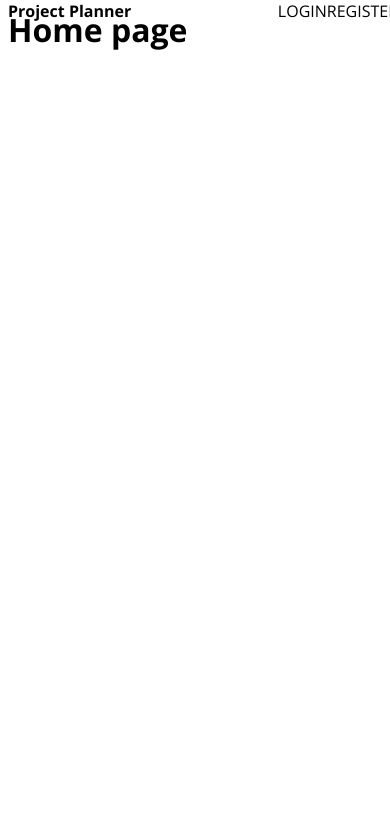
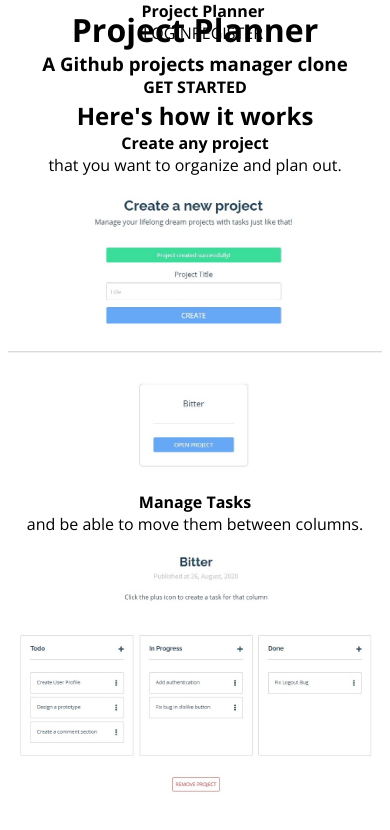
Before and after one commit to hasan-abir/project-planner, a Vue app: page / in a window 390 px wide. Shown: the top 830 px of the page. Built offline with nearby package versions, Linux system fonts and the light colour scheme; no server answers.

Commit message:
Home page complete

```diff
--- a/src/assets/style.css
+++ b/src/assets/style.css
@@ -3,7 +3,7 @@
 
 :root {
   --heading: 'Raleway', sans-serif;
-  --shadow: 1px 1px 5px 0px rgba(0, 0, 0, 0.2);
+  --shadow: 1px 1px 5px 0px rgba(0, 0, 0, 0.3);
   --round: 3px;
   --roundLg: 10px;
   --font: #1b4058;
@@ -24,6 +24,7 @@
   --space4: 4rem;
   --space5: 5rem;
   --spaceTop: 8rem;
+  --spaceTopLg: 10rem;
   --sizeLg: 3rem;
   --sizeSm: 0.8rem;
 }
--- a/src/components/Navbar.vue
+++ b/src/components/Navbar.vue
@@ -54,7 +54,6 @@ export default {
   z-index: 10;
   background: var(--light);
   border-bottom: 1px solid var(--borderColor);
-  /* box-shadow: var(--shadow); */
 }
 
 .brand {
@@ -92,4 +91,10 @@ ul {
 li {
   display: inline;
 }
+
+@media (max-width: 600px) {
+  .container {
+    flex-direction: column;
+  }
+}
 </style>
--- a/src/components/project/CreateProject.vue
+++ b/src/components/project/CreateProject.vue
@@ -1,5 +1,6 @@
 <template>
   <div class="create-project">
+    <h3 v-if="user">Welcome, {{user.displayName}}</h3>
     <h1>Create a new project</h1>
     <p>Manage your lifelong dream projects with tasks just like that!</p>
     <div class="form-wrapper">
@@ -35,6 +36,7 @@ export default {
   computed: {
     ...mapGetters({
       creatingProject: "project/creatingProject",
+      user: "auth/user",
       errors: "project/errors",
       success: "project/success",
     }),
@@ -64,6 +66,12 @@ export default {
   text-align: center;
 }
 
+h3 {
+  font-family: var(--heading);
+  margin-bottom: var(--space1);
+  color: var(--borderColor);
+}
+
 h1 {
   font-family: var(--heading);
   margin-bottom: var(--spacehalf);
--- /dev/null
+++ b/src/components/project/DeleteProject.vue
@@ -0,0 +1,86 @@
+<template>
+  <div class="delete-project">
+    <button class="closer" @click="toggleDelete(false)" :disabled="removingProject"></button>
+    <div class="card">
+      <p>Are you sure you want to remove this project?</p>
+      <div class="btn-group">
+        <button
+          :disabled="removingProject"
+          class="error"
+          @click="deleteProject({projectId, toggleDelete})"
+        >Remove</button>
+        <button :disabled="removingProject" class="cancel" @click="toggleDelete(false)">Cancel</button>
+      </div>
+    </div>
+  </div>
+</template>
+
+<script>
+import { mapGetters, mapActions } from "vuex";
+
+export default {
+  name: "DeleteProject",
+  props: ["toggleDelete", "projectId"],
+  computed: {
+    ...mapGetters({
+      removingProject: "project/removingProject",
+    }),
+  },
+  methods: {
+    ...mapActions({
+      deleteProject: "project/deleteProject",
+    }),
+  },
+};
+</script>
+
+<style scoped>
+@import "../../assets/style.css";
+
+.delete-project {
+  position: fixed;
+  z-index: 20;
+  top: 0;
+  left: 0;
+  height: 100vh;
+  width: 100%;
+  background: rgba(0, 0, 0, 0.5);
+  display: flex;
+  justify-content: center;
+  align-items: center;
+}
+
+.closer {
+  position: fixed;
+  z-index: 30;
+  top: 0;
+  left: 0;
+  width: 100%;
+  height: 100%;
+  background: none;
+}
+
+.card {
+  padding: var(--space2);
+  z-index: 40;
+  background: var(--light);
+  border-radius: var(--round);
+  margin: var(--space1);
+}
+
+p {
+  margin-bottom: var(--space1half);
+}
+
+.error {
+  margin-right: var(--spacehalf);
+}
+.cancel {
+  color: var(--font);
+  background: var(--light);
+  border: 1px solid var(--font);
+  padding: var(--spacehalf);
+  border-radius: var(--round);
+  font-size: var(--sizeSm);
+}
+</style>
--- a/src/components/project/ProjectDetails.vue
+++ b/src/components/project/ProjectDetails.vue
@@ -8,6 +8,16 @@
         <h1 class="heading">{{currentProject.title}}</h1>
         <p>Published at {{dateString()}}</p>
         <Columns />
+        <button
+          class="error"
+          :disabled="addingTask || updatingTask || removingTask"
+          @click="toggleDelete(true)"
+        >Remove Project</button>
+        <DeleteProject
+          v-if="confirmDelete"
+          :toggleDelete="toggleDelete"
+          :projectId="currentProject.id"
+        />
       </div>
       <p v-else>No project found</p>
     </template>
@@ -18,17 +28,27 @@
 import { mapGetters, mapActions } from "vuex";
 import { formatDate } from "../../helpers";
 import Columns from "./task/Columns";
+import DeleteProject from "./DeleteProject";
 
 export default {
   name: "ProjectDetails",
   components: {
     Columns,
+    DeleteProject,
   },
   props: ["projectId"],
+  data() {
+    return {
+      confirmDelete: false,
+    };
+  },
   computed: {
     ...mapGetters({
       fetchingCurrentProject: "project/fetchingCurrentProject",
       currentProject: "project/currentProject",
+      addingTask: "project/addingTask",
+      updatingTask: "project/updatingTask",
+      removingTask: "project/removingTask",
     }),
   },
   mounted() {
@@ -40,6 +60,9 @@ export default {
     }),
     dateString() {
       return formatDate(this.currentProject.publishedAt);
+    },
+    toggleDelete(value) {
+      this.confirmDelete = value;
     },
   },
 };
@@ -61,4 +84,8 @@ p {
   color: var(--borderColor);
   text-align: center;
 }
+
+.error {
+  margin-top: var(--space3);
+}
 </style>
--- a/src/store/modules/auth.js
+++ b/src/store/modules/auth.js
@@ -11,6 +11,7 @@ const state = {
 }
 
 const getters = {
+  user: (state) => state.user,
   loadingUser: (state) => state.loadingUser,
   isLoggedIn: (state) => state.isLoggedIn,
   authenticating: (state) => state.authenticating,
--- a/src/store/modules/project.js
+++ b/src/store/modules/project.js
@@ -1,5 +1,6 @@
 import * as firebase from 'firebase/app'
 import { db } from '../../firebase'
+import router from '../../router'
 
 const state = {
   fetchingCurrentProject: true,
@@ -7,6 +8,7 @@ const state = {
   fetchingProjects: true,
   projects: [],
   creatingProject: false,
+  removingProject: false,
   addingTask: false,
   updatingTask: false,
   removingTask: false,
@@ -20,6 +22,7 @@ const getters = {
   fetchingProjects: (state) => state.fetchingProjects,
   projects: (state) => state.projects,
   creatingProject: (state) => state.creatingProject,
+  removingProject: (state) => state.removingProject,
   addingTask: (state) => state.addingTask,
   updatingTask: (state) => state.updatingTask,
   removingTask: (state) => state.removingTask,
@@ -129,6 +132,41 @@ const actions = {
       clearForm()
     } catch (err) {
       commit('setErrors', { non_field: err.message })
+    }
+  },
+  async deleteProject({ commit, rootState }, args) {
+    const { projectId, toggleDelete } = args
+
+    try {
+      commit('removingProject', true)
+
+      const author = rootState.auth.user.userId
+
+      const projectDoc = await db
+        .collection('users')
+        .doc(author)
+        .collection('projects')
+        .doc(projectId)
+
+      const tasksSnapshot = await projectDoc.collection('tasks').get()
+
+      const batch = await db.batch()
+
+      tasksSnapshot.forEach(function(doc) {
+        batch.delete(doc.ref)
+      })
+
+      await batch.commit()
+
+      await projectDoc.delete()
+
+      toggleDelete(false)
+
+      commit('removingProject', false)
+
+      router.push('/dashboard')
+    } catch (err) {
+      commit('setErrors', { query: err.message })
     }
   },
   async addTask({ commit, rootState }, args) {
@@ -253,6 +291,11 @@ const mutations = {
     state.errors = null
     state.success = null
   },
+  removingProject: (state, val) => {
+    state.removingProject = val
+    state.errors = null
+    state.success = null
+  },
   addingTask: (state) => {
     state.addingTask = true
     state.errors = null
--- a/src/views/CurrentProject.vue
+++ b/src/views/CurrentProject.vue
@@ -29,4 +29,10 @@ export default {
   padding-top: var(--spaceTop);
   padding-bottom: var(--space2);
 }
+
+@media (max-width: 600px) {
+  .wrapper {
+    padding-top: var(--spaceTopLg);
+  }
+}
 </style>
--- a/src/views/Dashboard.vue
+++ b/src/views/Dashboard.vue
@@ -28,4 +28,10 @@ export default {
   padding-top: var(--spaceTop);
   padding-bottom: var(--space2);
 }
+
+@media (max-width: 600px) {
+  .wrapper {
+    padding-top: var(--spaceTopLg);
+  }
+}
 </style>
--- a/src/views/Home.vue
+++ b/src/views/Home.vue
@@ -1,15 +1,148 @@
 <template>
-  <div>
-    <h1>Home page</h1>
+  <div class="wrapper container">
+    <div class="header">
+      <h1>Project Planner</h1>
+      <h3>A Github projects manager clone</h3>
+      <router-link to="/register" class="register">Get started</router-link>
+    </div>
+    <div class="divider"></div>
+    <h2>Here's how it works</h2>
+    <div class="how-it-works">
+      <div class="step">
+        <p>
+          <b>Create any project</b>
+          <br />that you want to organize and plan out.
+        </p>
+        <div class="img">
+          <img src="../assets/step1.jpg" alt />
+        </div>
+      </div>
+      <div class="step step-reverse">
+        <div class="img">
+          <img src="../assets/step2.jpg" alt />
+        </div>
+        <p>
+          <b>Manage Tasks</b>
+          <br />and be able to move them between columns.
+        </p>
+      </div>
+    </div>
   </div>
 </template>
 
 <script>
 export default {
-  name: 'Home',
-}
+  name: "Home",
+};
 </script>
 
 <style scoped>
-@import '../assets/style.css';
+@import "../assets/style.css";
+
+.wrapper {
+  min-height: 100vh;
+  padding-top: var(--spaceTop);
+  padding-bottom: var(--space4);
+}
+
+h1,
+h2,
+h3 {
+  font-family: var(--heading);
+  text-align: center;
+}
+
+.header {
+  margin-bottom: var(--space3);
+  text-align: center;
+}
+
+.header h1 {
+  margin-bottom: var(--spacehalf);
+}
+
+.header h3 {
+  color: var(--borderColor);
+  margin-bottom: var(--space3);
+}
+
+.header a {
+  text-decoration: none;
+  background: var(--primary);
+  color: var(--light);
+  padding: var(--spacehalf) var(--space2);
+  text-transform: uppercase;
+  border-radius: var(--round);
+  font-weight: bold;
+}
+
+.divider {
+  margin: var(--space4) 0;
+}
+
+.step {
+  display: flex;
+  align-items: center;
+  justify-content: space-between;
+}
+
+.step {
+  flex: 1;
+}
+
+.step p {
+  font-size: var(--space1half);
+  margin-right: var(--space1);
+}
+
+.step-reverse {
+  margin-top: var(--space1);
+}
+
+.step-reverse p {
+  margin-left: var(--space1);
+  margin-right: 0;
+}
+
+.img {
+  max-width: 400px;
+}
+
+.img img {
+  box-shadow: var(--shadow);
+
+  width: 100%;
+  height: 100%;
+  object-fit: cover;
+}
+
+h2 {
+  margin-bottom: var(--space3);
+}
+
+@media (max-width: 600px) {
+  .wrapper {
+    padding-top: var(--spaceTopLg);
+  }
+  .step {
+    flex-direction: column;
+  }
+
+  .step p,
+  .step-reverse p {
+    margin-left: 0;
+    margin-right: 0;
+    font-size: var(--space1);
+    text-align: center;
+    margin-bottom: var(--space1);
+  }
+
+  .step-reverse {
+    margin-top: var(--space2);
+  }
+
+  .img {
+    order: 1;
+  }
+}
 </style>
--- a/src/views/Login.vue
+++ b/src/views/Login.vue
@@ -135,4 +135,13 @@ h1,
 .or {
   text-align: center;
 }
+
+@media (max-width: 600px) {
+  .wrapper {
+    padding-top: var(--spaceTopLg);
+  }
+  .card {
+    border: none;
+  }
+}
 </style>
--- a/src/views/Register.vue
+++ b/src/views/Register.vue
@@ -151,4 +151,13 @@ h1,
 .or {
   text-align: center;
 }
+
+@media (max-width: 600px) {
+  .wrapper {
+    padding-top: var(--spaceTopLg);
+  }
+  .card {
+    border: none;
+  }
+}
 </style>
```
Also changed, not shown: src/assets/step1.jpg (added), src/assets/step2.jpg (added).
